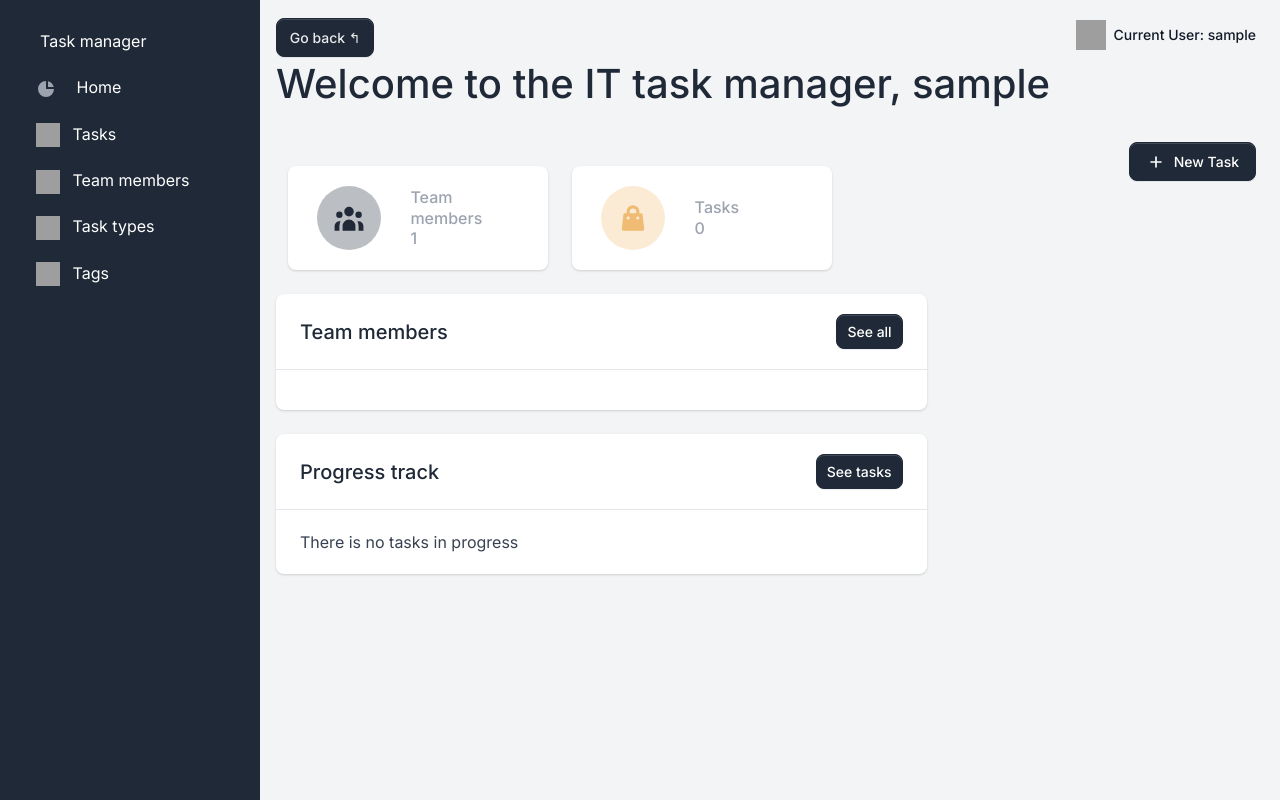
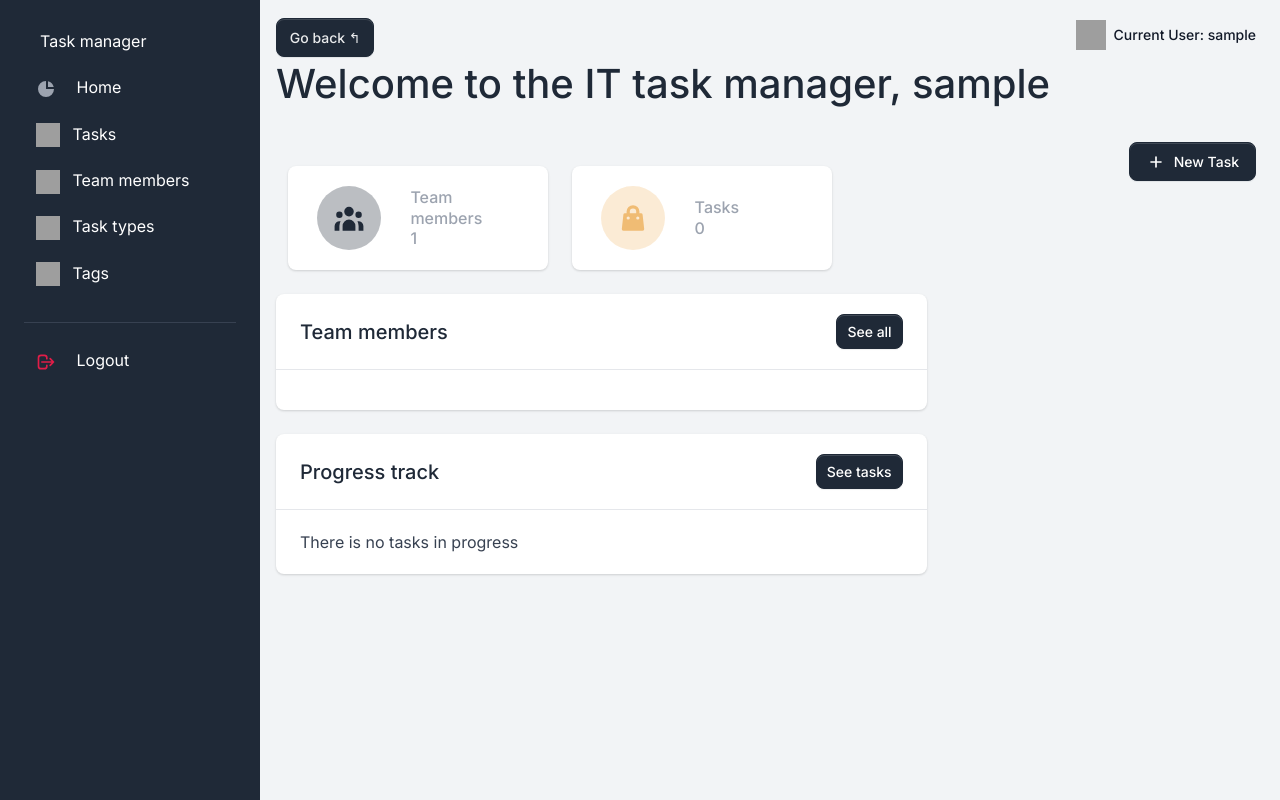
Before and after one commit to IvanMozhar/it-task-manager, a Django app: page / in a window 1280 px wide. Run offline with Django 5.2, Linux system fonts and the light colour scheme; the visitor is signed in with stand-in values (Sample User, id 1); data comes from the database, SQL or seed files in the repository; data that the repository does not hold is empty; some libraries are stand-ins or nearby versions; grey boxes are pictures that could not be loaded.

Commit message:
Add logout button

```diff
--- a/templates/includes/sidebar.html
+++ b/templates/includes/sidebar.html
@@ -1,7 +1,7 @@
 <nav class="navbar navbar-dark navbar-theme-primary px-4 col-12 d-lg-none">
   <a class="navbar-brand me-lg-5" href="/">
-    <img class="navbar-brand-dark" src="{{ ASSETS_ROOT }}/img/brand/light.svg" alt="Volt logo"/> <img
-      class="navbar-brand-light" src="{{ ASSETS_ROOT }}/img/brand/dark.svg" alt="Volt logo"/>
+    <img class="navbar-brand-dark" src="/static/assets/img/brand/light.svg" alt="Volt logo"/> <img
+      class="navbar-brand-light" src="/static/assets/img/brand/dark.svg" alt="Volt logo"/>
   </a>
   <div class="d-flex align-items-center">
     <button class="navbar-toggler d-lg-none collapsed" type="button" data-bs-toggle="collapse"
@@ -77,6 +77,22 @@
           <span class="sidebar-text">Tags</span>
         </a>
       </li>
+      <li role="separator" class="dropdown-divider mt-4 mb-3 border-gray-700"></li>
+      <li class="nav-item">
+        <form action="{% url 'logout' %}" method="post" class="d-flex align-items-center">
+          {% csrf_token %}
+          <a href="javascript:;" onclick="this.closest('form').submit()" class="nav-link">
+          <span class="sidebar-icon">
+            <svg class="icon icon-xs text-danger me-2" fill="none" stroke="currentColor" viewBox="0 0 24 24"
+                 xmlns="http://www.w3.org/2000/svg">
+              <path stroke-linecap="round" stroke-linejoin="round" stroke-width="2"
+                    d="M17 16l4-4m0 0l-4-4m4 4H7m6 4v1a3 3 0 01-3 3H6a3 3 0 01-3-3V7a3 3 0 013-3h4a3 3 0 013 3v1"></path>
+            </svg>
+          </span>
+            <span class="sidebar-text">Logout</span>
+          </a>
+        </form>
+      </li>
     </ul>
   </div>
 </nav>
```
